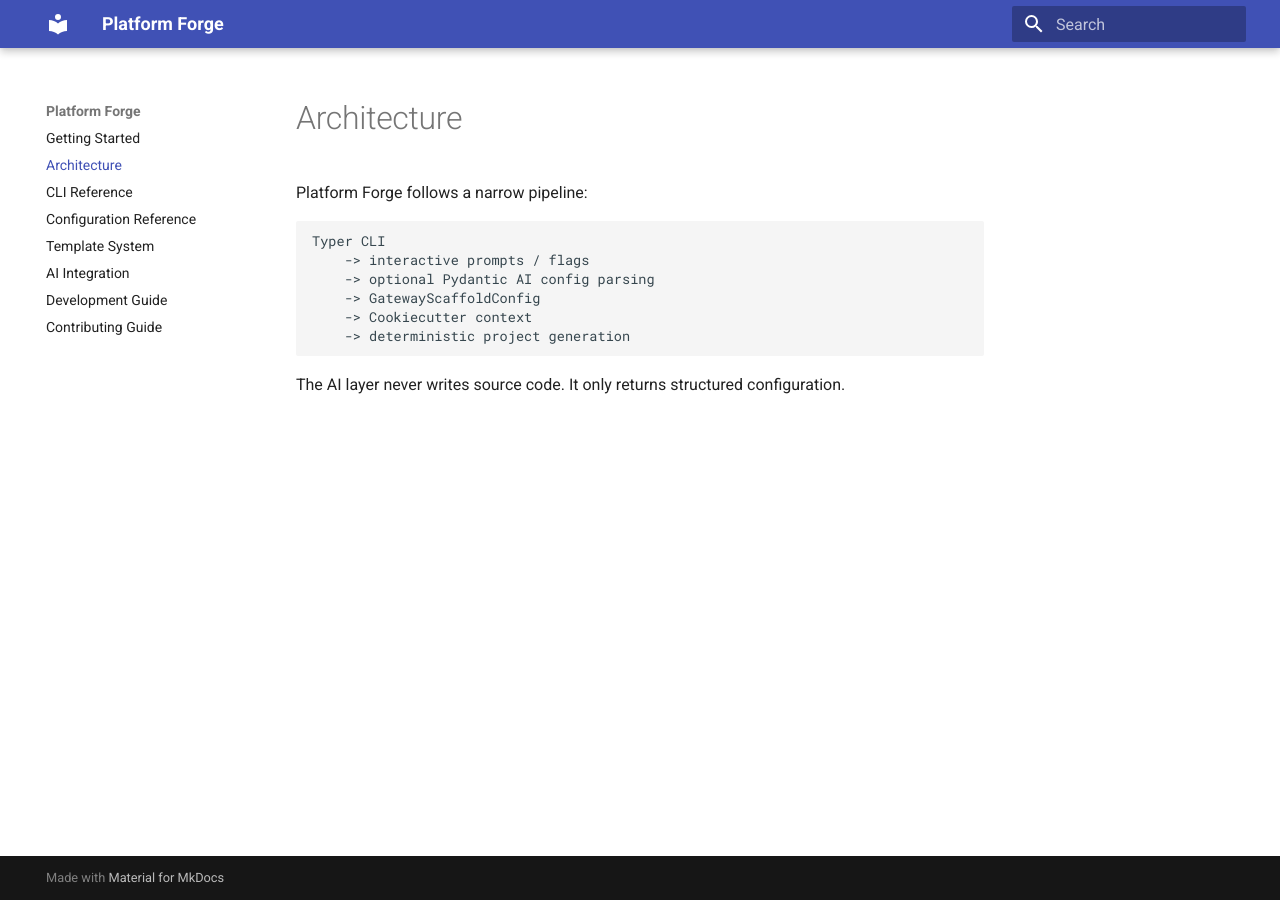
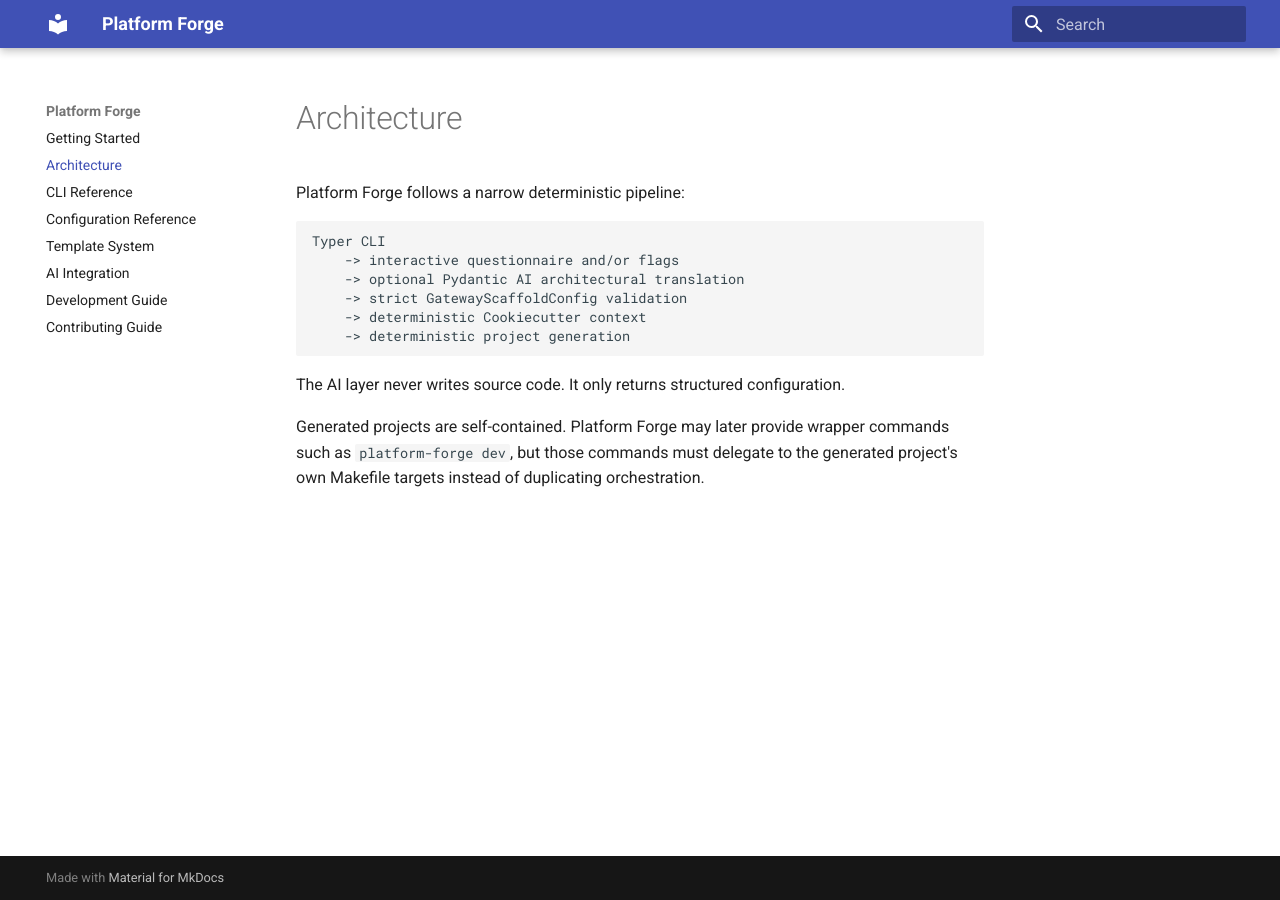
Before and after one commit to dillon-barendt/platform-forge, an MkDocs documentation site: the page built from docs/architecture.md, in a window 1280 px wide. Built offline with MkDocs 1.6.1 and Material for MkDocs 9.7.7, drawn with Linux system fonts in a browser that asks for light colours.

Commit message:
feat: enforce deterministic gateway workspace contract

````diff
--- a/docs/architecture.md
+++ b/docs/architecture.md
@@ -1,14 +1,18 @@
 # Architecture
 
-Platform Forge follows a narrow pipeline:
+Platform Forge follows a narrow deterministic pipeline:
 
 ```text
 Typer CLI
-    -> interactive prompts / flags
-    -> optional Pydantic AI config parsing
-    -> GatewayScaffoldConfig
-    -> Cookiecutter context
+    -> interactive questionnaire and/or flags
+    -> optional Pydantic AI architectural translation
+    -> strict GatewayScaffoldConfig validation
+    -> deterministic Cookiecutter context
     -> deterministic project generation
 ```
 
 The AI layer never writes source code. It only returns structured configuration.
+
+Generated projects are self-contained. Platform Forge may later provide wrapper
+commands such as `platform-forge dev`, but those commands must delegate to the
+generated project's own Makefile targets instead of duplicating orchestration.
--- /dev/null
+++ b/src/platform_forge/templates/cookiecutters/gateway/{{cookiecutter.project_slug}}/pnpm-workspace.yaml
@@ -0,0 +1,2 @@
+packages:
+  - "apps/*"
````
Also changed, not shown: README.md (+12 -3 lines), docs/cli.md (+11 -0 lines), docs/configuration.md (+4 -0 lines), src/platform_forge/templates/cookiecutters/gateway/{{cookiecutter.project_slug}}/README.md (+4 -1 lines), 11 other files.
